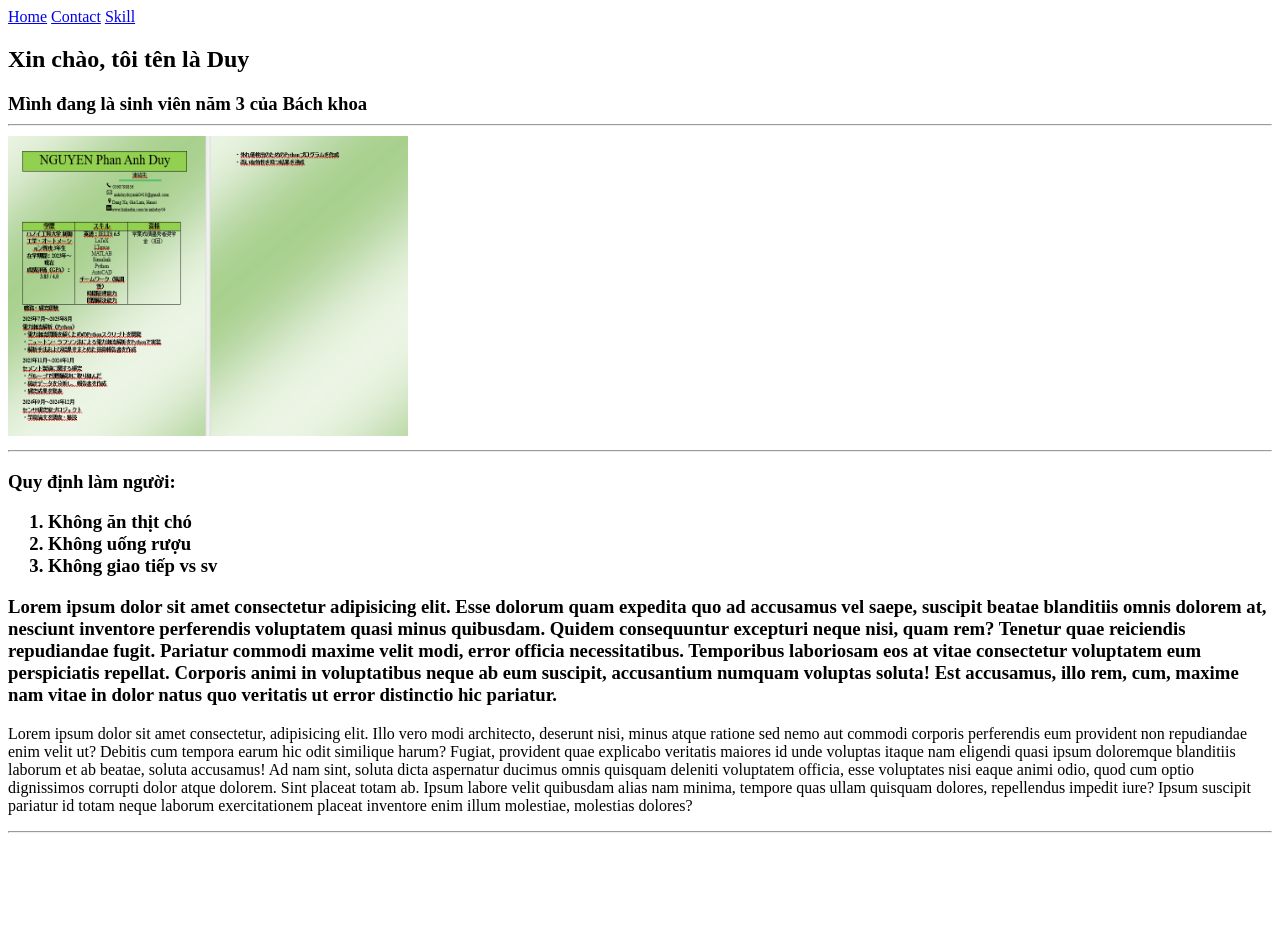
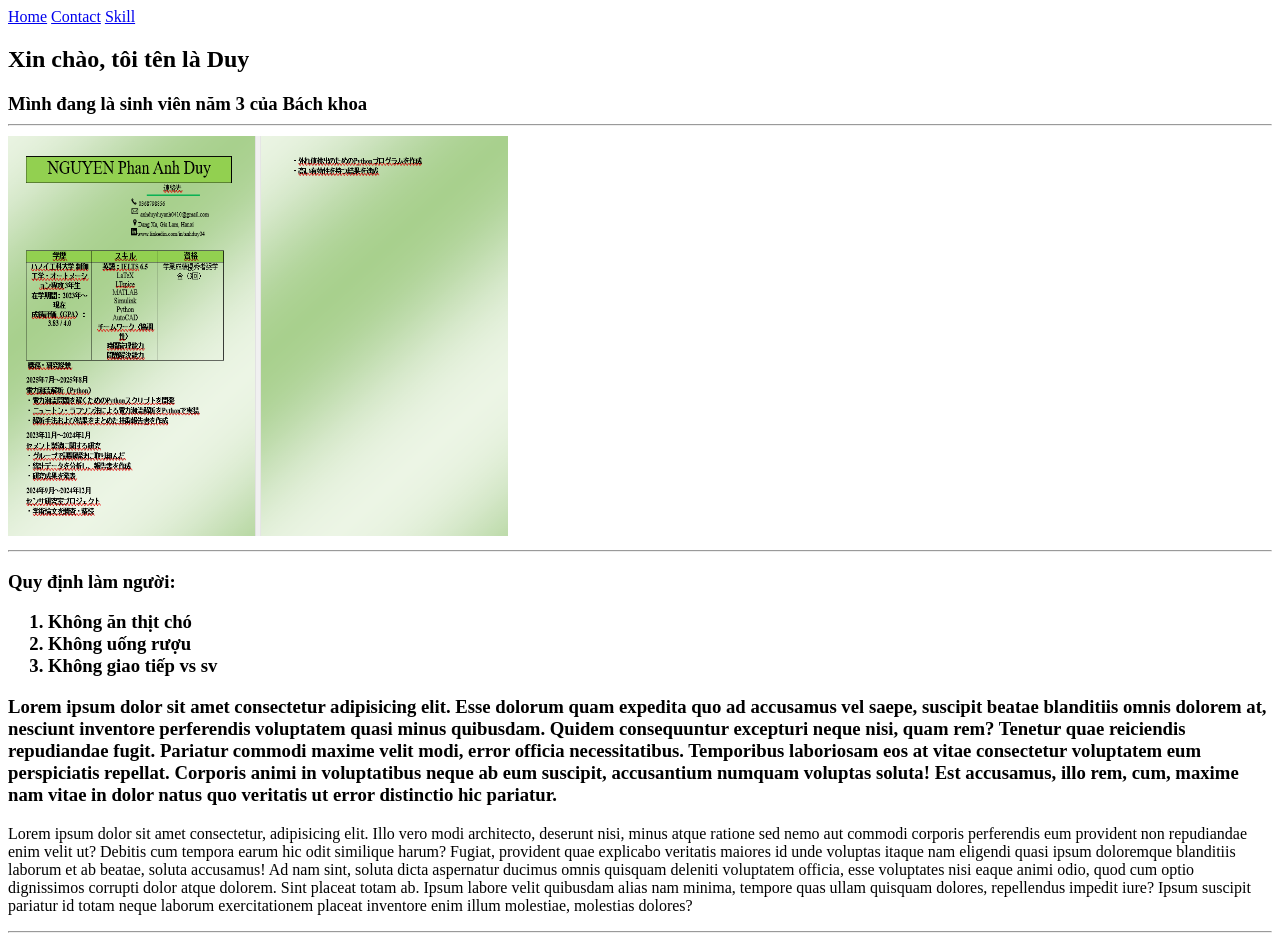
Before and after one commit to anhduyduyanh0410-lang/AnhDuy, a plain HTML site: page index.html in a window 1280 px wide. Before the commit the page ends 841 px from the top, so only its background shows below. Drawn offline with Linux system fonts and the light colour scheme; files whose address does not match are found by name.

Commit message:
index.html

```diff
--- a/index.html
+++ b/index.html
@@ -11,7 +11,7 @@
     <h3>Mình đang là sinh viên năm 3 của Bách khoa
     <hr>
     <a href = "https://github.com/anhduyduyanh0410-lang/AnhDuy/blob/main/contact.html" >
-        <img src = "C:\Users\thant\OneDrive\Hình ảnh\Ảnh chụp màn hình\Screenshot 2026-02-10 074759.png" alt = "My CV" width = "400" height = "300">
+        <img src = "https://github.com/anhduyduyanh0410-lang/AnhDuy/blob/main/Screenshot%202026-02-10%20074759.png" alt = "My CV" width = "500" height = "400">
     </a>
     <hr>
     <p>
```
